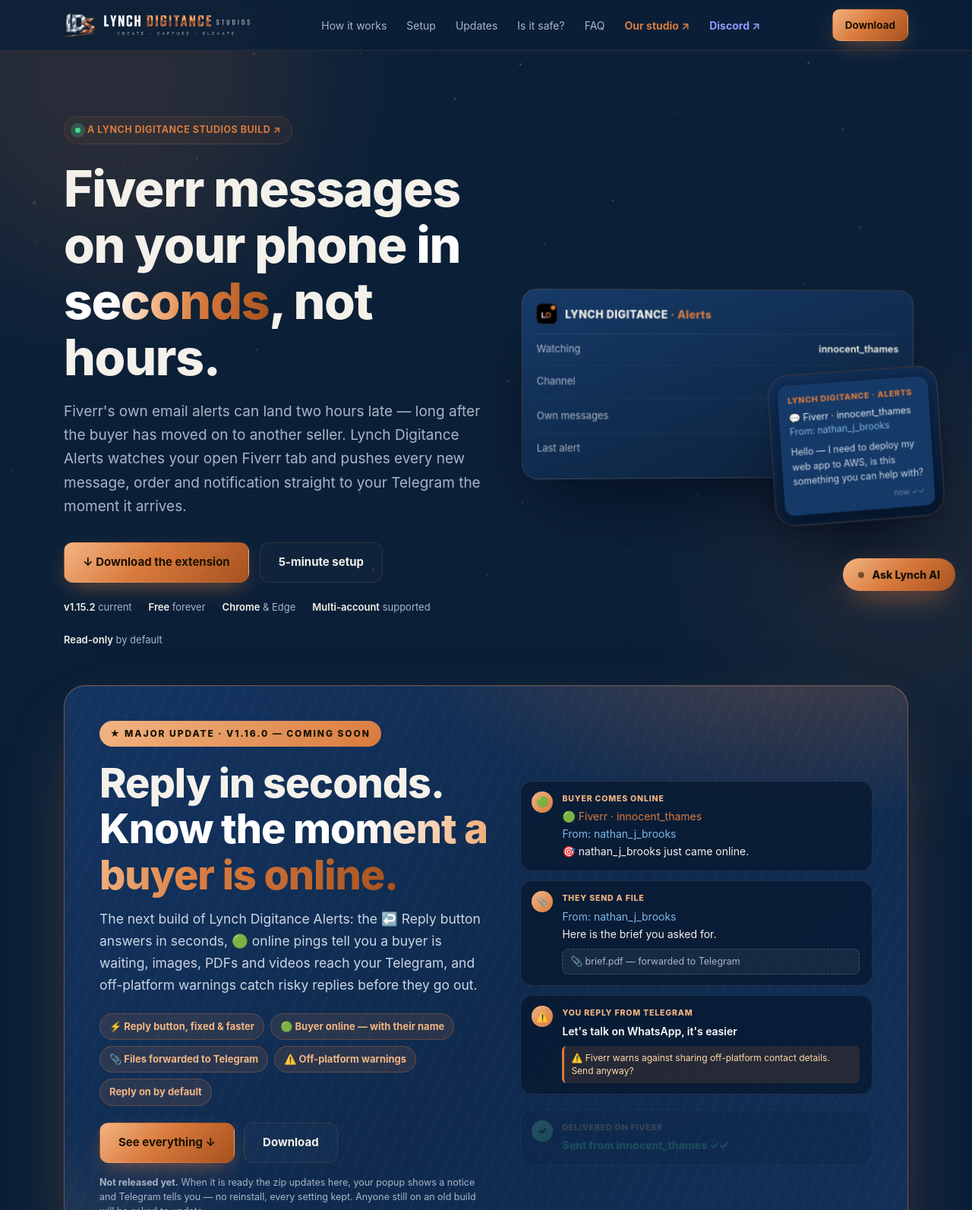
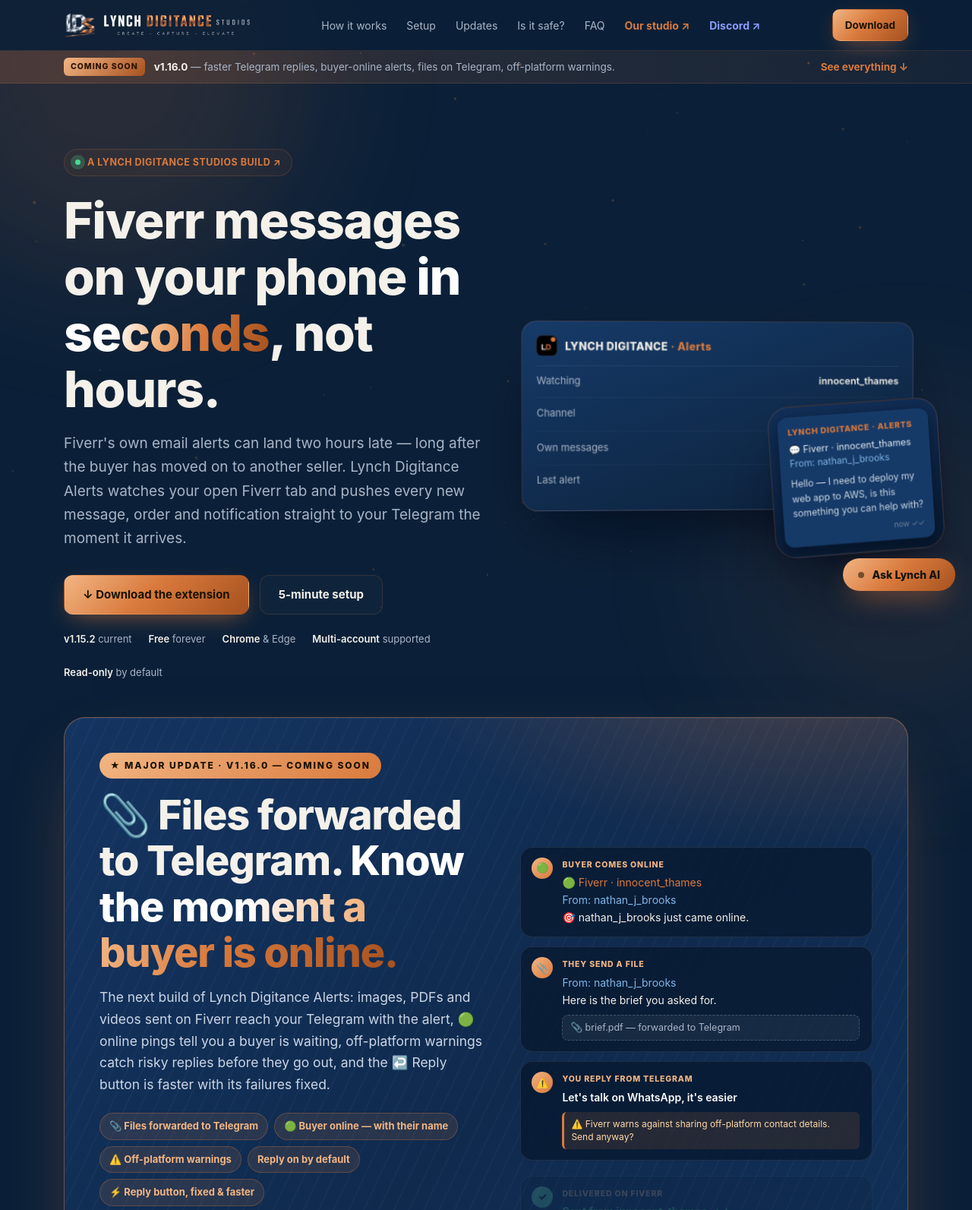
Before and after one commit to LynchDigitanceStudios-dev/lynch-digitance-alerts, a browser extension: page index.html in a window 1280 px wide. Shown: the top 1593 px of the page at 76% size. Drawn offline with Linux system fonts and the light colour scheme; no server answers.

Commit message:
Restore coming-soon strip at top; lead v1.16 banner with files + buyer online

```diff
--- a/index.html
+++ b/index.html
@@ -226,6 +226,12 @@ section{position:relative;z-index:1;padding:88px 0}
 .rel-h{font-size:12.5px;font-weight:800;letter-spacing:.14em;text-transform:uppercase;color:var(--muted);margin:38px 0 14px}
 
 /* ---------- coming-soon strip ---------- */
+.soonbar{position:relative;z-index:40;background:linear-gradient(90deg,rgba(217,122,61,.2),rgba(217,122,61,.05));border-bottom:1px solid var(--line)}
+.soon-in{display:flex;align-items:center;gap:12px;padding-top:9px;padding-bottom:9px;flex-wrap:wrap;font-size:13.5px;color:var(--muted)}
+.soon-tag{flex:0 0 auto;background:linear-gradient(135deg,var(--gold-lt),var(--gold-dk));color:#2a1505;font-weight:800;font-size:10.5px;letter-spacing:.09em;padding:3px 9px;border-radius:6px}
+.soon-txt b{color:var(--text);font-weight:700}
+.soon-link{margin-left:auto;color:var(--gold);font-weight:700;text-decoration:none;white-space:nowrap}
+.soon-link:hover{text-decoration:underline}
 
 /* ---------- update steps ---------- */
 .warn{
@@ -467,6 +473,14 @@ footer{
   </nav>
 </header>
 
+<div class="soonbar" role="note" aria-label="Upcoming update">
+  <div class="wrap soon-in">
+    <span class="soon-tag">COMING SOON</span>
+    <span class="soon-txt"><b>v1.16.0</b> — faster Telegram replies, buyer-online alerts, files on Telegram, off-platform warnings.</span>
+    <a class="soon-link" href="#v116">See everything ↓</a>
+  </div>
+</div>
+
 <main id="top">
 
 <!-- ================= HERO ================= -->
@@ -530,14 +544,14 @@ footer{
       <div class="rb-grid">
         <div>
           <span class="rb-tag">★ Major update · v1.16.0 — coming soon</span>
-          <h2>Reply in seconds. <span class="grad">Know the moment a buyer is online.</span></h2>
-          <p class="sub">The next build of Lynch Digitance Alerts: the ↩️ Reply button answers in seconds, 🟢 online pings tell you a buyer is waiting, images, PDFs and videos reach your Telegram, and off-platform warnings catch risky replies before they go out.</p>
+          <h2>📎 Files forwarded to Telegram. <span class="grad">Know the moment a buyer is online.</span></h2>
+          <p class="sub">The next build of Lynch Digitance Alerts: images, PDFs and videos sent on Fiverr reach your Telegram with the alert, 🟢 online pings tell you a buyer is waiting, off-platform warnings catch risky replies before they go out, and the ↩️ Reply button is faster with its failures fixed.</p>
           <div class="rb-chips">
-            <span>⚡ Reply button, fixed &amp; faster</span>
+            <span>📎 Files forwarded to Telegram</span>
             <span>🟢 Buyer online — with their name</span>
-            <span>📎 Files forwarded to Telegram</span>
             <span>⚠️ Off-platform warnings</span>
             <span>Reply on by default</span>
+            <span>⚡ Reply button, fixed &amp; faster</span>
           </div>
           <div class="rb-cta">
             <a class="btn btn-primary" href="#v116">See everything ↓</a>
```
